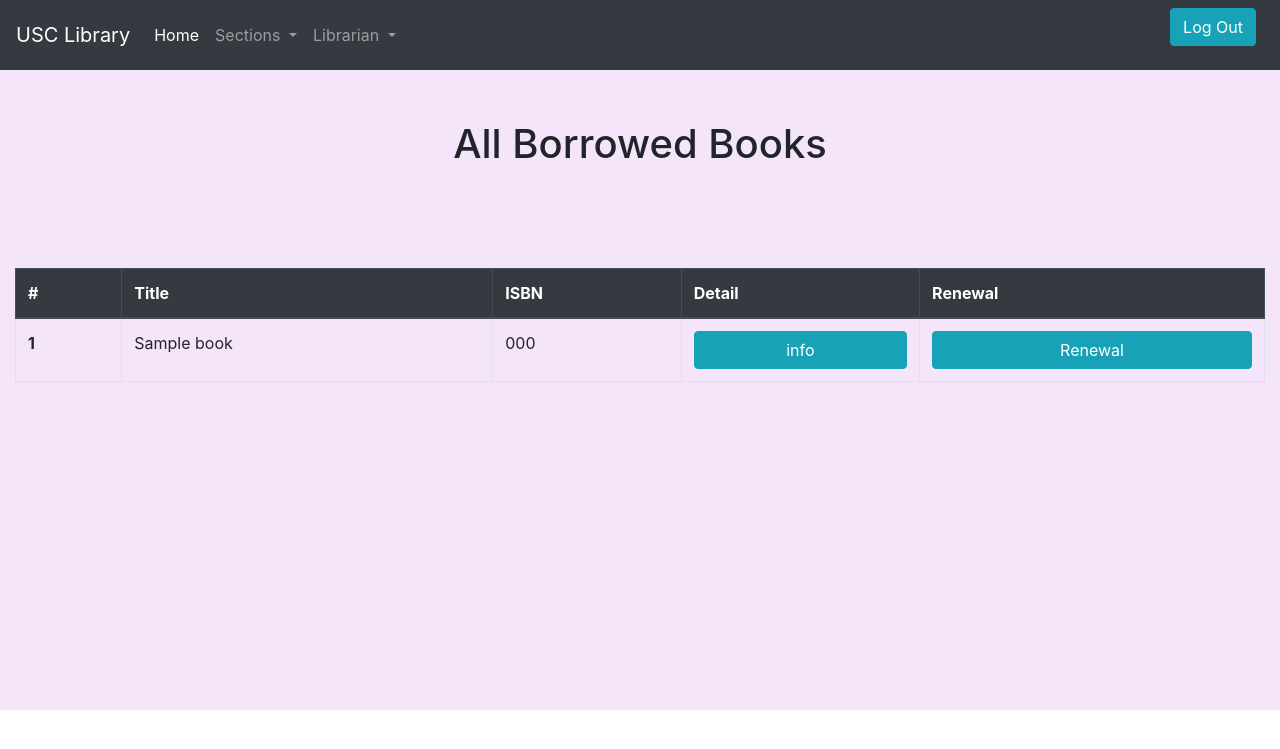
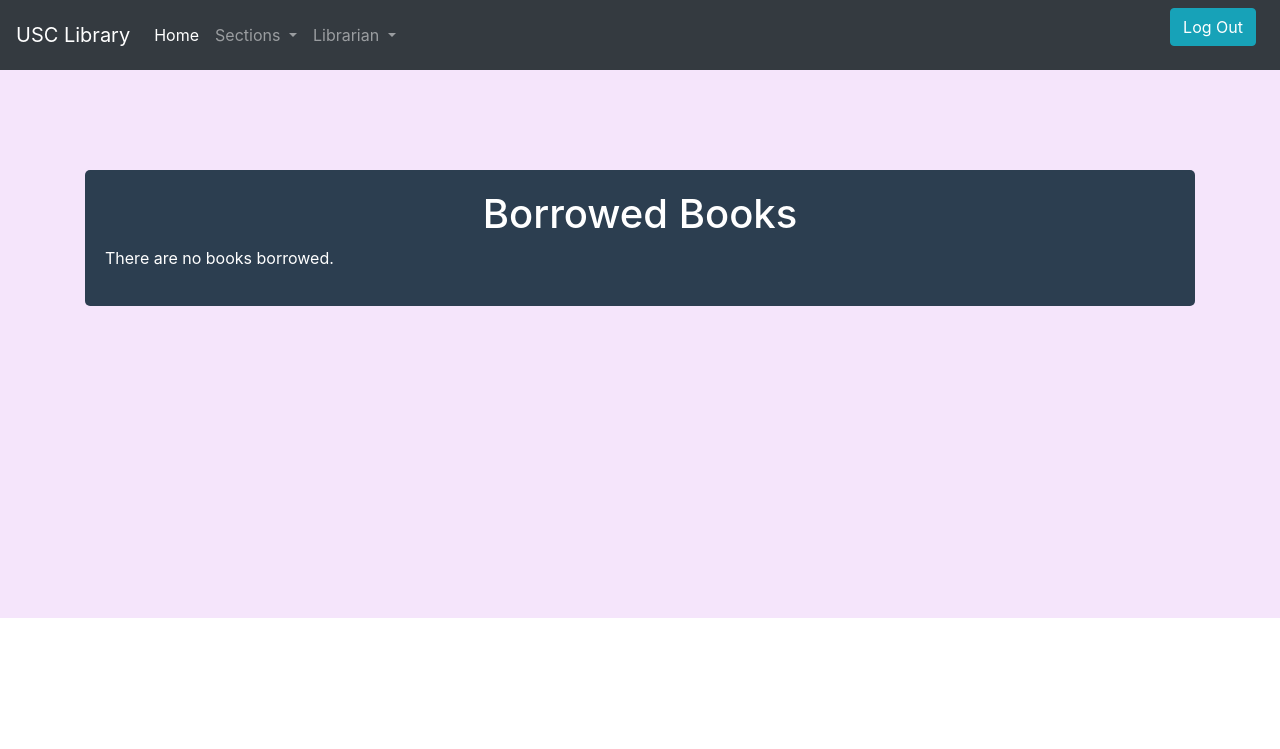
Before and after one commit to MohamadGorji/book-library, a Django app: page /book/borrowed in a window 1280 px wide. Shown: the top 749 px of the page. Run offline with Django 3.2, Linux system fonts and the light colour scheme; a user stored in the database is signed in; tables that the repository leaves empty hold one stand-in row (values such as "Sample post"); some libraries are stand-ins or nearby versions.

Commit message:
Rewrite borrowed_list.html

```diff
--- a/src/media/templates/book/borrowed_list.html
+++ b/src/media/templates/book/borrowed_list.html
@@ -1,44 +1,22 @@
 {% extends '../shared/main.html' %}
-{% block title %}
-    {{ super }}| Book | Borrowed
-{% endblock title %}
 {% block body %}
-  <div class="container">
-    <div style="margin-top: 50px;"></div>
-      <h1 class="text-center">
-        All Borrowed Books
-      </h1>
-    </div>
+
+<div class="container">
+  <div style="margin-top 50px;"></div>
   <div style="margin-bottom: 100px;"></div>
-
-{% if book_list %}
-    <div class="table-responsive">
-      <table class="table table-hover table-bordered">
-        <thead class="thead-dark">
-          <tr>
-            <th scope="col">#</th>
-            <th scope="col">Title</th>
-            <th scope="col">ISBN</th>
-            <th scope="col">Detail</th>
-            <th scope="col">Renewal</th>
-          </tr>
-        </thead>
-        <tbody>
-        {% for book in book_list %}
-          <tr>
-            <th scope="row">{{ forloop.counter }}</th>
-            <td>{{ book.title }}</td>
-            <td>{{ book.isbn }}</td>
-            <td><a class="btn btn-info btn-block" href="{% url 'book:bookDetail' book.id %}">info</a></td>
-            <td><a class="btn btn-info btn-block" href="{% url 'book:renew-book-librarian' book.uuid %}">Renewal</a></td>
-          </tr>
+  <section class="borrowed" style="background-color:#2c3e50; border-radius:5px; padding: 20px; color:#fff;">
+    <h1 class="text-center text-white">Borrowed Books</h1>
+    {% if bookinstance_list %}
+      <ul>
+        {% for bookinst in bookinstance_list %}
+          <li class="{% if bookinst.is_overdue %} text-danger {% else %} text-white {% endif %}">
+            <a class="logout-link" href="{% url 'book:renewBookLibrarian' bookinst.uuid %}">({{ bookinst.due_back }})</a> <span> - {{ bookinst.book.title}} - {{ bookinst.borrower }}</span>
+          </li>
         {% endfor %}
-        </tbody>
-      </table>
-    </div>
-    {% include '../partial/pagination.html' %}
-
-{% else %}
-    <h1>Not found!</h1>
-{% endif %}
+      </ul>
+    {% else %}
+      <p class="text-class text-white">There are no books borrowed.</p>
+    {% endif %}
+  </section>
+</div>
 {% endblock body %}
```
